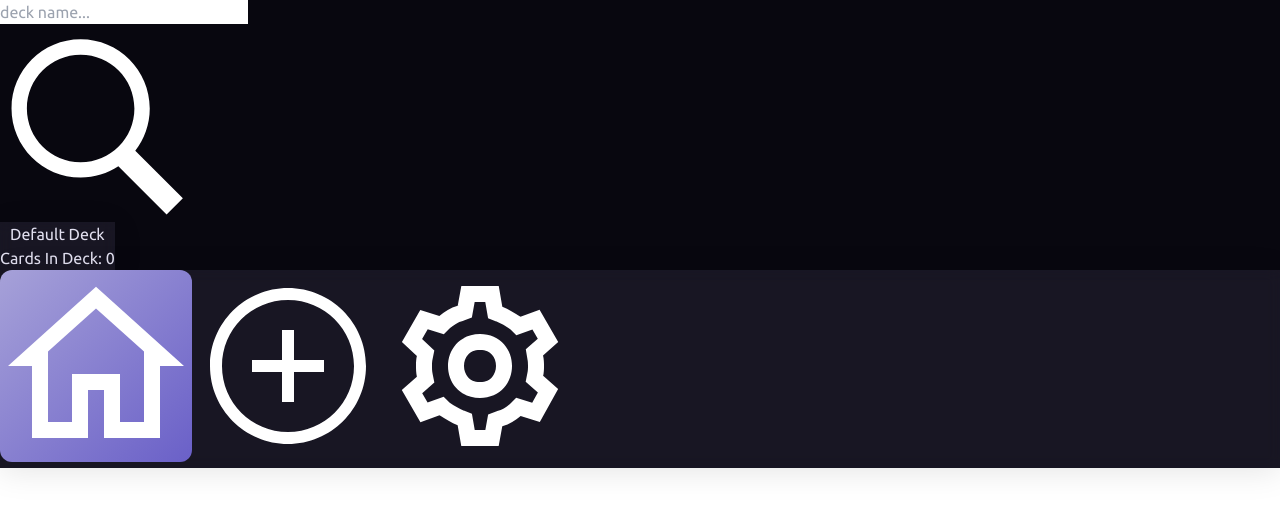
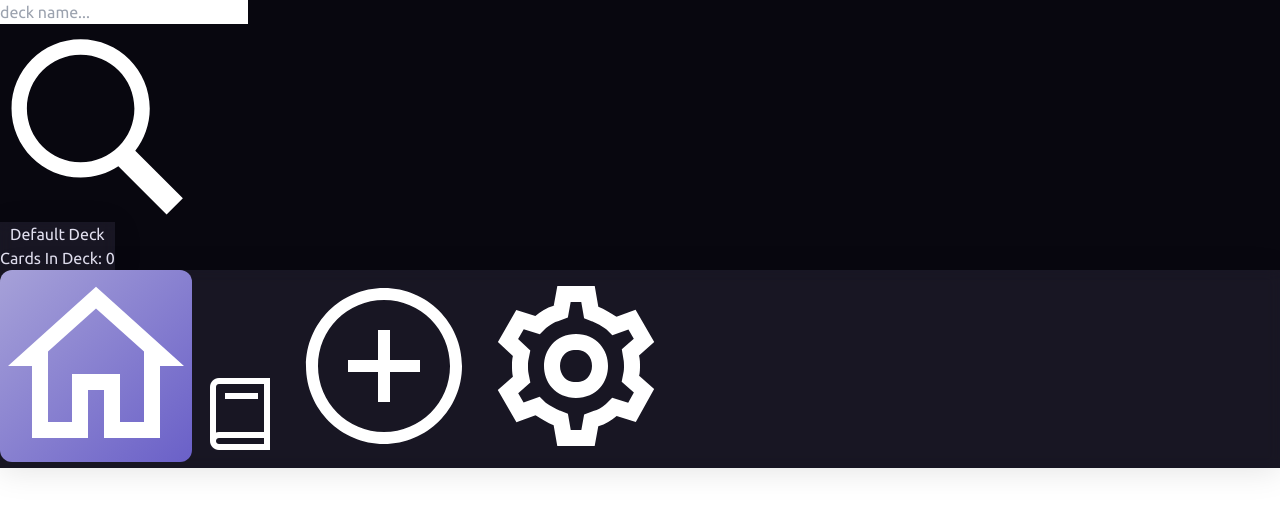
Before and after one commit to krystiano13/flashcard-app, a React (Vite) app: page / in a window 1280 px wide. Shown: the top 510 px of the page. Built offline with nearby package versions, Linux system fonts and the light colour scheme.

Commit message:
add 4th button at navbar

```diff
--- a/src/components/Nav.tsx
+++ b/src/components/Nav.tsx
@@ -1,5 +1,5 @@
 // react imports
-import { useState } from "react";
+import React, { useState } from "react";
 
 //assets
 //@ts-ignore
@@ -8,11 +8,14 @@ import homeIcon from "../../public/icons/home-icon.svg";
 import addIcon from "../../public/icons/plus-icon.svg";
 //@ts-ignore
 import settingsIcon from "../../public/icons/settings-icon.svg";
+//@ts-ignore
+import bookIcon from '../../public/icons/book-icon.png';
 
 export function Nav() {
     const [iconId, setIconId] = useState<number>(0);
     return (
-        <nav className="w-full flex h-[10vh] items-center justify-evenly p-5 glassomorph1 rounded-tl-2xl rounded-tr-2xl border-t-[1px] border-solid">
+        <nav
+            className="w-full flex h-[10vh] items-center justify-evenly p-5 glassomorph1 rounded-tl-2xl rounded-tr-2xl border-t-[1px] border-solid">
             <button
                 onClick={() => setIconId(0)}
                 className={`${iconId === 0 && 'chosen'} nav-button w-14 p-1.5 rounded-xl`}
@@ -23,11 +26,17 @@ export function Nav() {
                 onClick={() => setIconId(1)}
                 className={`${iconId === 1 && 'chosen'} nav-button w-14 p-1.5 rounded-xl`}
             >
-                <img src={addIcon} alt="plus icon"/>
+                <img src={bookIcon} alt="book icon"/>
             </button>
             <button
                 onClick={() => setIconId(2)}
                 className={`${iconId === 2 && 'chosen'} nav-button w-14 p-1.5 rounded-xl`}
+            >
+                <img src={addIcon} alt="plus icon"/>
+            </button>
+            <button
+                onClick={() => setIconId(3)}
+                className={`${iconId === 3 && 'chosen'} nav-button w-14 p-1.5 rounded-xl`}
             >
                 <img src={settingsIcon} alt="settings icon"/>
             </button>
```
Also changed, not shown: public/icons/book-icon.png (added).
